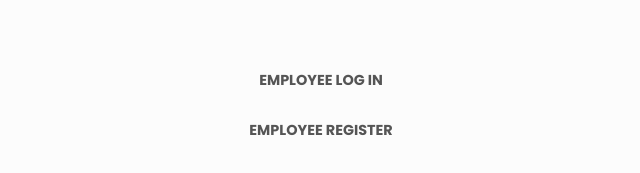
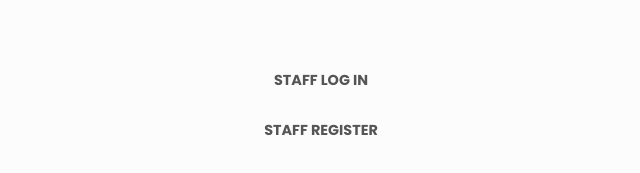
Before and after one commit to Jlo93/M-ETimeLog_LP, a plain HTML site: page index.html in a window 1280 px wide. Shown: the part 407-580 px from the top of the page, 319-959 px from the left. Drawn offline with Linux system fonts and the light colour scheme; no server answers.

Commit message:
Update index.html

```diff
--- a/index.html
+++ b/index.html
@@ -428,14 +428,14 @@
         href="file:///Users/jonnylogue/Desktop/MandETime/public/Login.html"
         class="link footer__link"
         >
-          EMPLOYEE LOG IN
+          STAFF LOG IN
         </a>
         <p>&nbsp;&nbsp;&nbsp;&nbsp;&nbsp;&nbsp;</p>
         <a
         href="file:///Users/jonnylogue/Desktop/MandETime/public/Register.html"
         class="link footer__link"
         >
-          EMPLOYEE REGISTER
+          STAFF REGISTER
         </a>
 
 
```
